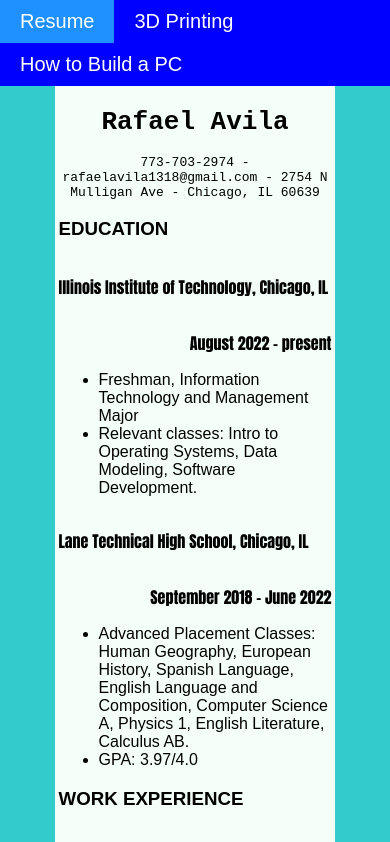
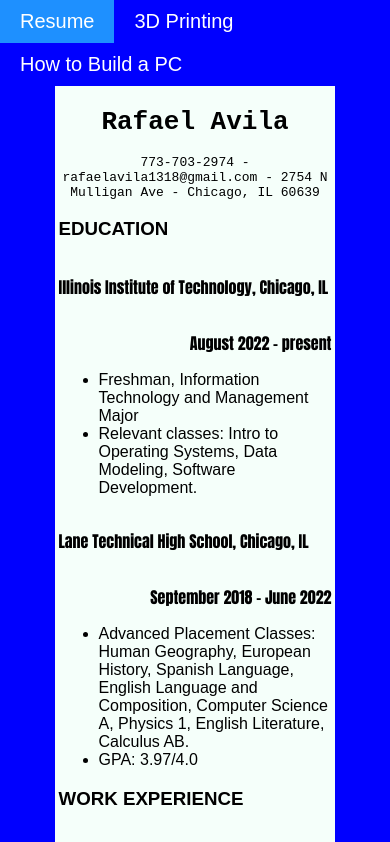
Before and after one commit to Rebel-Jedi/project3, a plain HTML site: page index.html in a window 390 px wide. Shown: the top 842 px of the page. Drawn offline with Linux system fonts and the light colour scheme.

Commit message:
does this count?

```diff
--- a/css/style.css
+++ b/css/style.css
@@ -65,6 +65,12 @@
   background-color: #33cccc;
 }
 
+@media screen and (max-width: 992px) {
+  .resume-page-background {
+    background-color: blue;
+  }
+}
+
 #resume-template{
   width: 70%;
   margin: 0 auto 5% auto;
```
